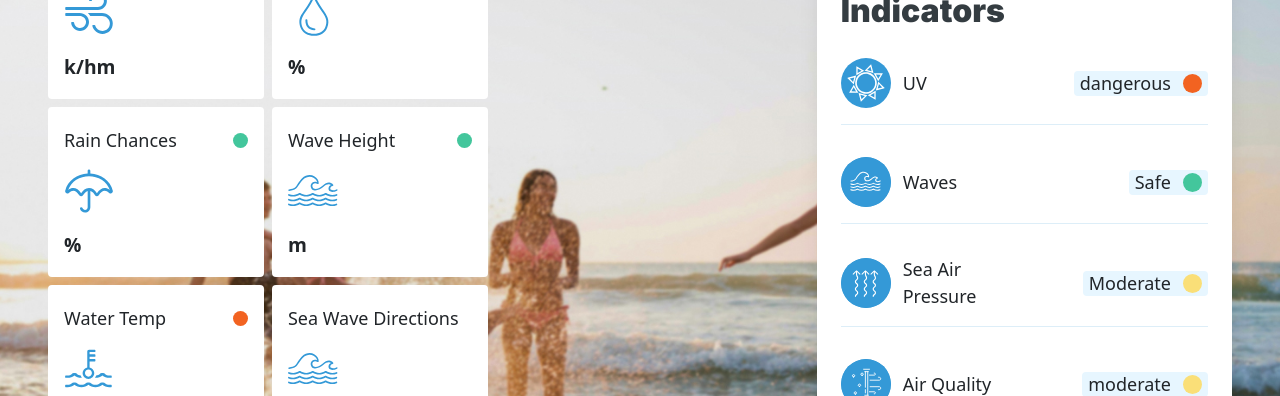
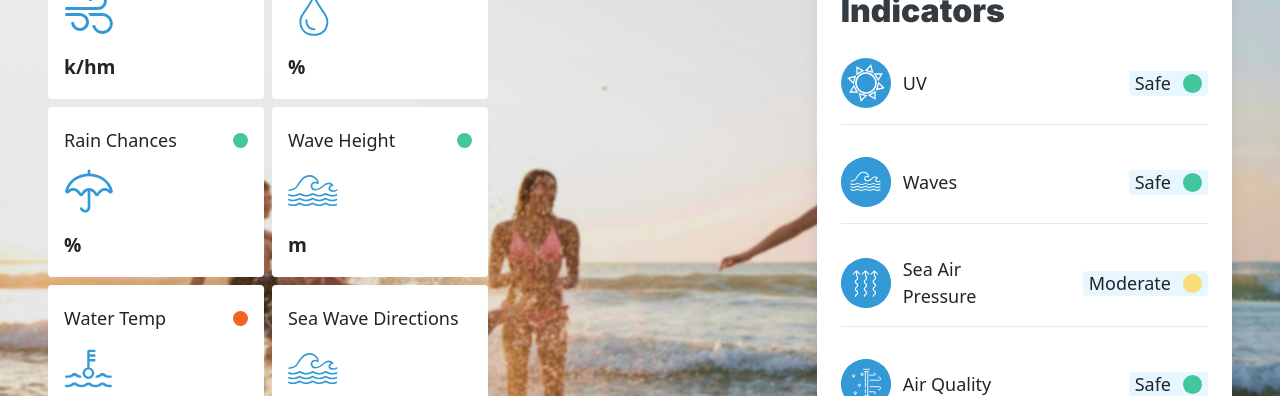
Before and after one commit to C-Blouin/SmartBeach, a React (Vite) app: page /dashboard in a window 1280 px wide. Shown: the part 556-952 px from the top of the page. Built offline with nearby package versions, Linux system fonts and the light colour scheme; no server answers.

Commit message:
Updated Safety Indicators for UV and Air Quality to Safe

```diff
--- a/src/views/Dashboard.jsx
+++ b/src/views/Dashboard.jsx
@@ -672,12 +672,12 @@ function Dashboard() {
                       <p>UV</p>
                     </div>
                     <div className="safety-indicators-right-content">
-                      <p>dangerous</p>
+                      <p>Safe</p>
                       <img
-                        src={dangerIndicator}
+                        src={safeIndicator}
                         width="19"
                         height="19"
-                        alt="danger-indicator"
+                        alt="safe-indicator"
                       />
                     </div>
                   </li>
@@ -773,12 +773,12 @@ function Dashboard() {
                       <p>Air Quality</p>
                     </div>
                     <div className="safety-indicators-right-content">
-                      <p>moderate</p>
+                      <p>Safe</p>
                       <img
-                        src={cautionIndicator}
+                        src={safeIndicator}
                         width="19"
                         height="19"
-                        alt="moderate-indicator"
+                        alt="safe-indicator"
                       />
                     </div>
                   </li>
```
